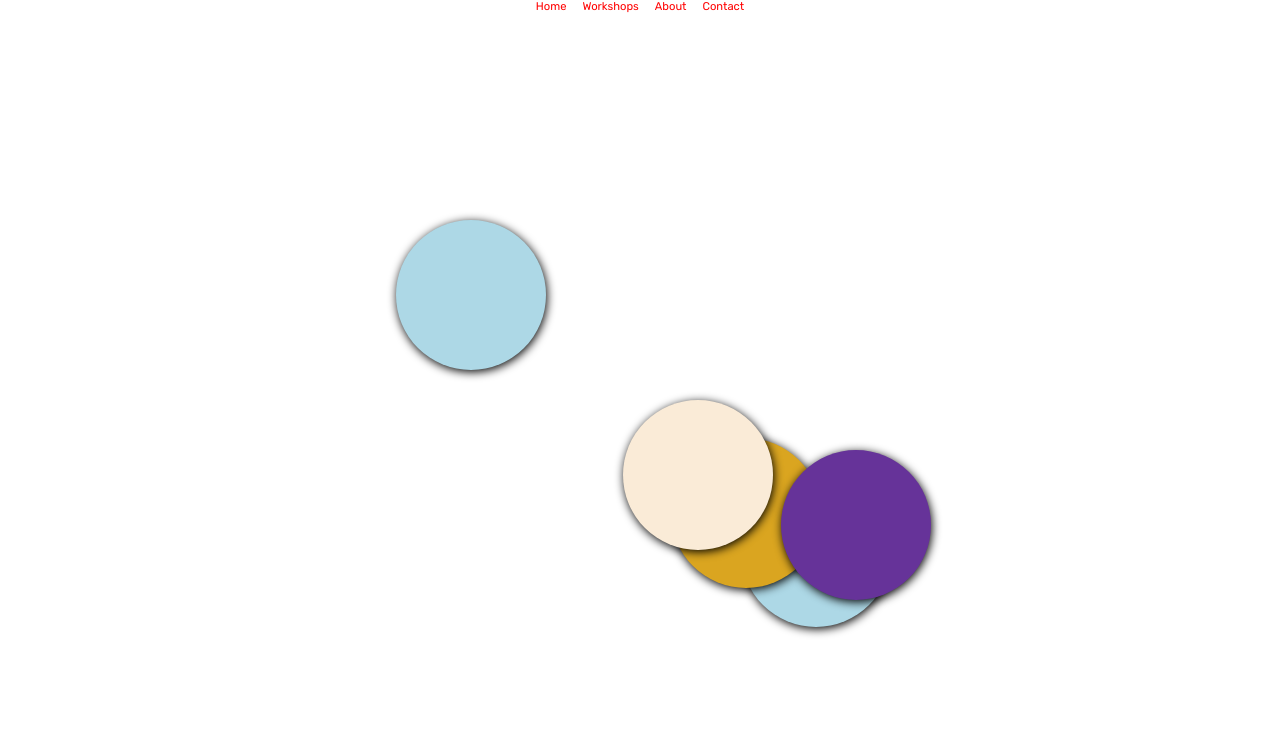
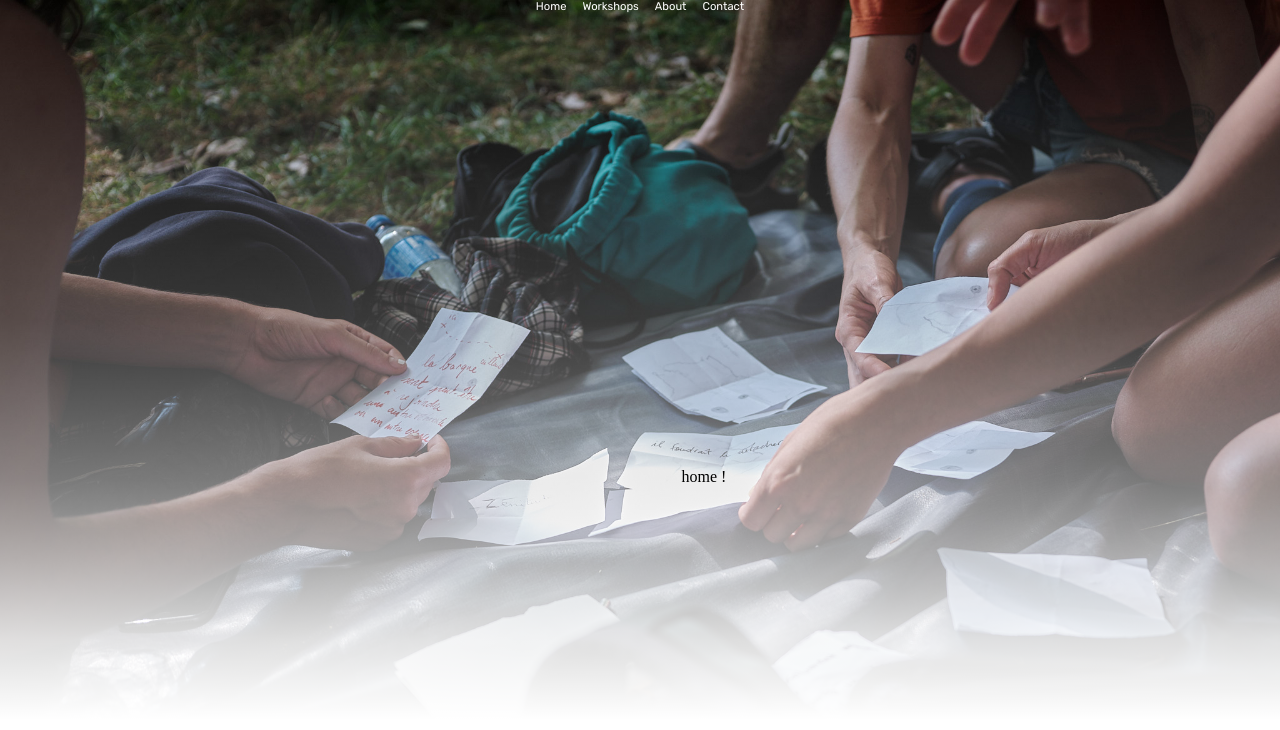
Before and after one commit to prietopablo/sarahnefissabelhadjali, a React (Vite) app: page / in a window 1280 px wide. Shown: the top 730 px of the page. Built offline with nearby package versions, Linux system fonts and the light colour scheme.

Commit message:
style adding a bckgrd image

```diff
--- a/src/app.css
+++ b/src/app.css
@@ -12,15 +12,23 @@ body {
 	margin: 0;
 }
 
-.background-container {
+.background-image {
 	position: absolute;
-	width: 110;
-	/* height: 100px; */
-	background-image: url("../../../static/_DSF1869.jpg");
-	background-repeat: no-repeat;
-	background-position: center;
-	box-shadow: inset 0px 100px black;
-	/* background-size: cover; */
-	/* filter: blur(5px); */
-	scale: 120%;
+	top: 0;
+	background-image: linear-gradient(
+			to bottom,
+			#ffffff00 0%,
+			#ffffff38 40%,
+			#ffffff79 60%,
+			#ffffffa8 70%,
+			#ffffffdd 80%,
+			#ffffff 90%
+		),
+		url("../static/_DSF1869.jpg");
+	z-index: -1;
+	background-size: cover;
+	background-position: top center;
+	width: 100vw;
+	height: 100vh;
+	/* background-blend-mode: difference, normal; */
 }
--- a/src/components/Home/Home.tsx
+++ b/src/components/Home/Home.tsx
@@ -1,48 +1,5 @@
 import "./Home.css";
 
 export const Home = () => {
-	const pictures = [
-		{
-			background: "lightblue",
-			angle: Math.random() * 2 * Math.PI,
-			radius: Math.random() * ((window.innerWidth - 300) / 2),
-		},
-		{
-			background: "goldenrod",
-			angle: Math.random() * 2 * Math.PI,
-			radius: Math.random() * ((window.innerWidth - 300) / 2),
-		},
-		{
-			background: "antiquewhite",
-			angle: Math.random() * 2 * Math.PI,
-			radius: Math.random() * ((window.innerWidth - 300) / 2),
-		},
-		{
-			background: "rebeccapurple",
-			angle: Math.random() * 2 * Math.PI,
-			radius: Math.random() * ((window.innerWidth - 300) / 2),
-		},
-		{
-			background: "lightblue",
-			angle: Math.random() * 2 * Math.PI,
-			radius: Math.random() * ((window.innerWidth - 300) / 2),
-		},
-	];
-	return (
-		<div className='home-container'>
-			{pictures.map((picture, index) => {
-				const style = {
-					background: picture.background,
-					left: `${Math.cos(picture.angle) * picture.radius + window.innerWidth / 2 + 150 / 2}px`,
-					top: `${Math.sin(picture.angle) * picture.radius + window.innerHeight / 2 + 150 / 2}px`,
-				};
-				console.log("🚀 ~ {pictures.map ~ style:", style);
-				console.log(
-					"🚀 ~ {pictures.map ~ (window.innerWidth:",
-					window.innerWidth,
-				);
-				return <div key={index} className='home-picture' style={style} />;
-			})}
-		</div>
-	);
+	return <div className='home-container'>home !</div>;
 };
--- a/src/components/NavBar/NavBar.css
+++ b/src/components/NavBar/NavBar.css
@@ -9,5 +9,5 @@
 .nav-link {
 	font-size: 0.7rem;
 	text-decoration: none;
-	color: red;
+	color: white;
 }
--- a/src/routes/__root.tsx
+++ b/src/routes/__root.tsx
@@ -6,7 +6,7 @@ import { NavBar } from "../components/NavBar/NavBar";
 export const Route = createRootRoute({
 	component: () => (
 		<>
-			<div className='background-container' />
+			<div className='background-image' />
 			<NavBar />
 			<Outlet />
 			{/* <TanStackRouterDevtools /> */}
```
